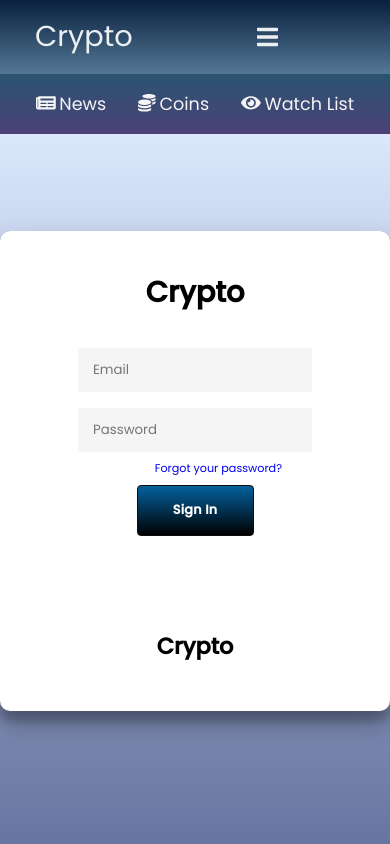
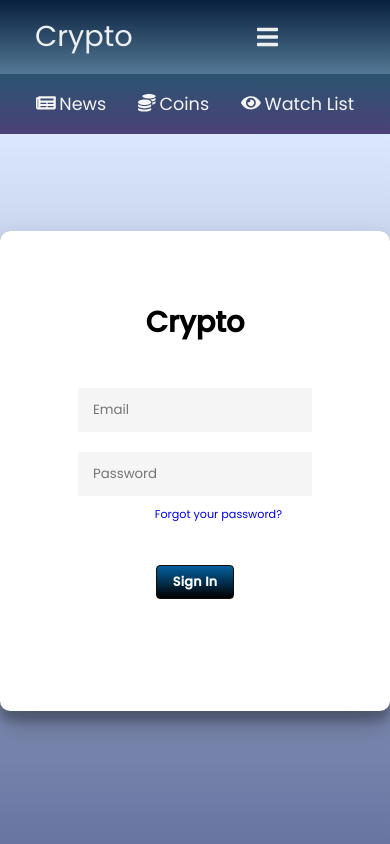
Before and after one commit to SanskritiKhatiyan/crypto-app, a React (Create React App) app in the folder frontend/: page /signin in a window 390 px wide. Shown: the top 844 px of the page. Built offline with nearby package versions, Linux system fonts and the light colour scheme.

Commit message:
Login UI button and alignment

```diff
--- a/frontend/src/components/Signin/Signin.css
+++ b/frontend/src/components/Signin/Signin.css
@@ -12,9 +12,9 @@
   height: 100vh;
 }
 #title {
-  margin-top: -50vh;
+  margin-top: -40vh;
   font-family: "Poppins", sans-serif;
-  margin-bottom: 3vh;
+  margin-bottom: 4vh;
   font-size: 1.8rem;
 }
 
@@ -28,7 +28,7 @@
 #signin {
   border-radius: 4px;
   border: 1px solid #110d0d;
-  top: 34vh;
+  top: 40vh;
   left: -7vw;
   height: 5vh;
   width: 7vw;
@@ -53,7 +53,7 @@ input {
   background-color: whitesmoke;
   border: none;
   padding: 12px 15px;
-  margin: 8px 0;
+  margin: 10px 0;
   width: 100%;
 }
 
@@ -169,9 +169,9 @@ input {
     left: 100%;
   }
   #signin {
-    height: 6vh;
-    width: 30vw;
-    top: 30vh;
+    height: 4vh;
+    width: 20vw;
+    top: 41vh;
   }
   input {
     width: 60vw;
--- a/frontend/src/components/Signin/Signin.js
+++ b/frontend/src/components/Signin/Signin.js
@@ -62,7 +62,6 @@ const Signin = () => {
             <button id="signin" onClick={loginUser}>
               Sign In
             </button>
-            <p id="lower_title"> Crypto</p>
           </form>
         </div>
         <div class="overlay-container">
--- a/frontend/src/components/Signup/Signup.css
+++ b/frontend/src/components/Signup/Signup.css
@@ -8,41 +8,35 @@
   justify-content: center;
   align-items: center;
   flex-direction: column;
-	font-family: 'Montserrat', sans-serif;
+  font-family: "Montserrat", sans-serif;
   height: 90vh;
-
 }
-#signup_title{
+#signup_title {
   margin-top: -45vh;
 }
 
-#lower_title{
-
-
+#lower_title {
   position: relative;
   font-weight: bold;
   font-size: 1.8rem;
   margin-top: -5vh;
-
 }
 
-#signin{
+#signin {
   border-radius: 20px;
-    border: 1px solid #FF4B2B;
-    margin-top: -29vh;
+  border: 1px solid #ff4b2b;
+  margin-top: -36vh;
   margin-left: 14vw;
   height: 6vh;
   width: 7vw;
-    color: #FFFFFF;
-    background-color: #FF4B2B;
+  color: #ffffff;
+  background-color: #ff4b2b;
   font-size: 1.2rem;
   font-weight: bold;
 }
 
-
-
 .form_css {
-	background-color: #FFFFFF;
+  background-color: #ffffff;
   display: flex;
   align-items: center;
   justify-content: center;
@@ -64,8 +58,7 @@ input {
 .container_signin {
   background-color: #fff;
   border-radius: 10px;
-  	box-shadow: 0 14px 28px rgba(0,0,0,0.25),
-			0 10px 10px rgba(0,0,0,0.22);
+  box-shadow: 0 14px 28px rgba(0, 0, 0, 0.25), 0 10px 10px rgba(0, 0, 0, 0.22);
   position: relative;
   overflow: hidden;
   width: 768px;
@@ -91,7 +84,7 @@ input {
 }
 
 .social-container a {
-	border: 1px solid #DDDDDD;
+  border: 1px solid #eb6b6b;
   border-radius: 50%;
   display: inline-flex;
   justify-content: center;
--- a/frontend/src/components/Signup/Signup.js
+++ b/frontend/src/components/Signup/Signup.js
@@ -115,10 +115,6 @@ const Signup = () => {
           <div class="overlay">
             <div class="overlay-panel overlay-right">
               <img src={Signinimage} alt="Singnin" />
-              <div className="textclass">
-                <h1>Hello, Friend!</h1>
-                <p>Enter your details and start journey with us</p>
-              </div>
             </div>
           </div>
         </div>
```
Lines whose indentation alone changed are shown as unchanged.
